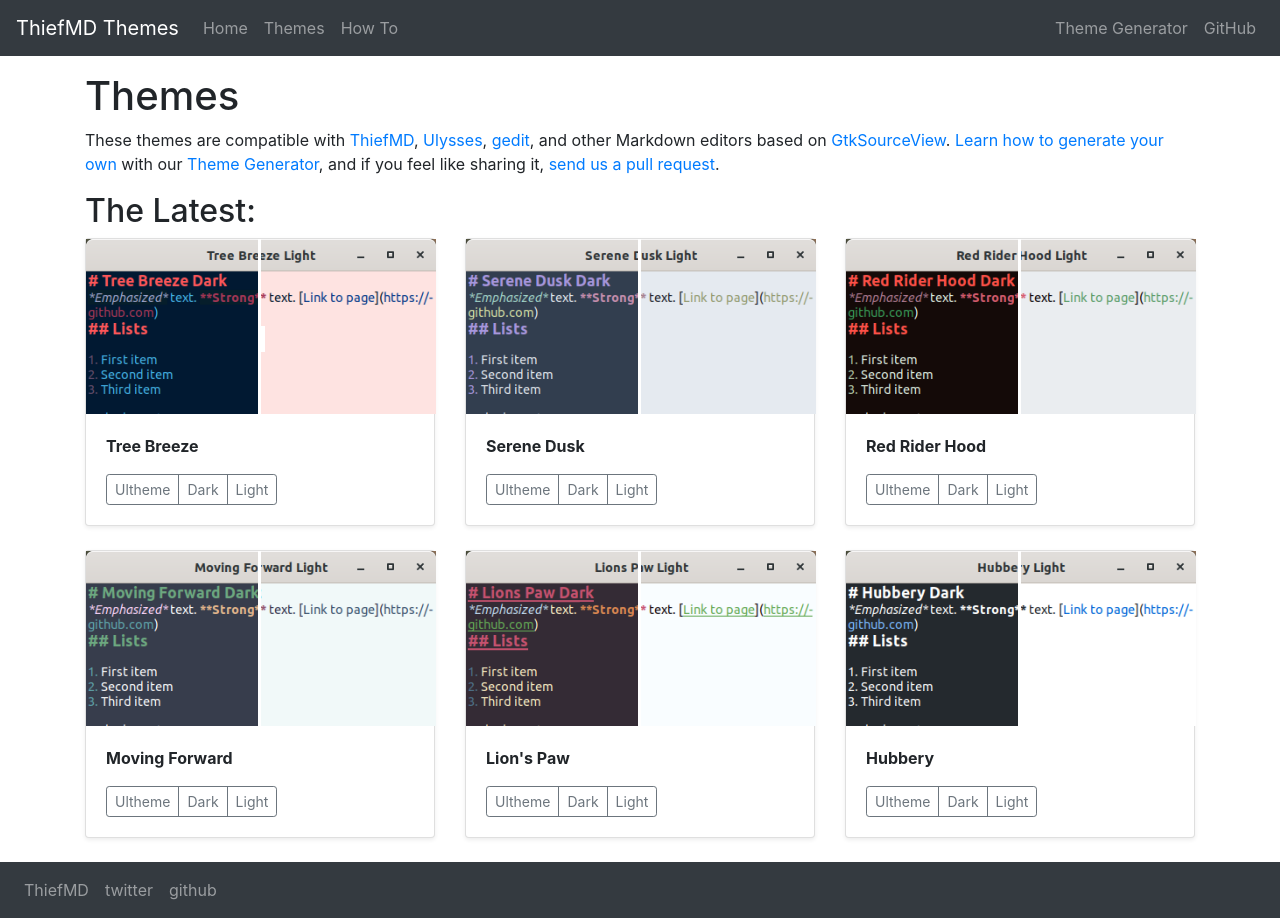
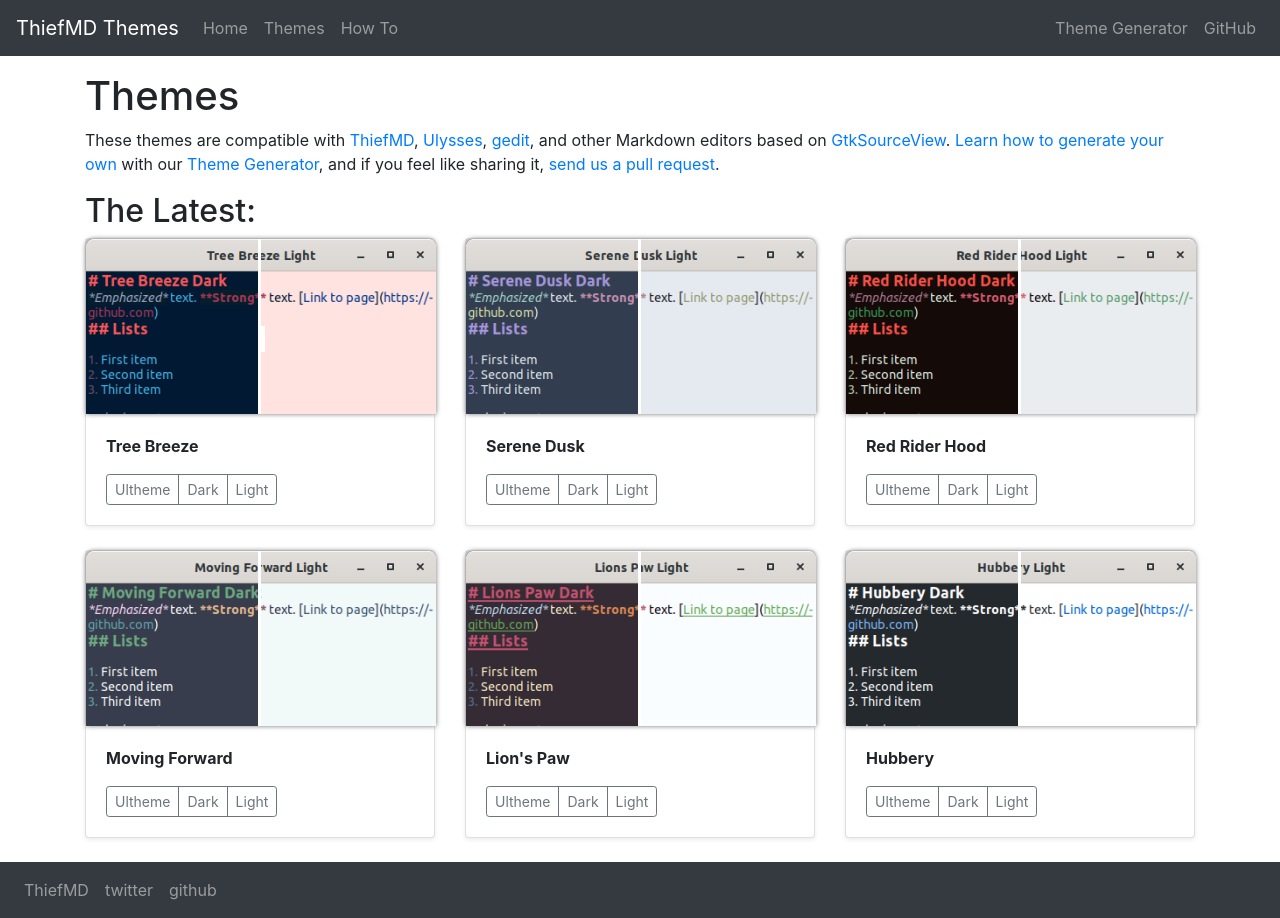
Before and after one commit to ThiefMD/themes, a Jekyll site: the page built from index.md, in a window 1280 px wide. Built offline with Jekyll 4.4.1, drawn with Linux system fonts in a browser that asks for light colours.

Commit message:
Try making preview images look more appealing/pop

```diff
--- a/_includes/style.html
+++ b/_includes/style.html
@@ -20,4 +20,9 @@
 
     * {box-sizing: border-box;}
 
+    .theme-preview img {
+        border-radius: 8px 8px 0 0;
+        box-shadow: 0 0 5px #777;
+    }
+
 </style>
--- a/_includes/theme_preview.html
+++ b/_includes/theme_preview.html
@@ -5,10 +5,10 @@
 
         <div class="slider preview card-img-top" style="width: 350px">
             <div class="slider responsive">
-                <div class="left image">
+                <div class="left image theme-preview">
                   <img src="/themes/{{ post.theme }}/{{ post.theme }}-dark-preview.png" alt="Dark Theme">
                 </div>
-                <div class="right image">
+                <div class="right image theme-preview">
                     <img src="/themes/{{ post.theme }}/{{ post.theme }}-light-preview.png" alt="Light Theme">
                 </div>
             </div>
```
